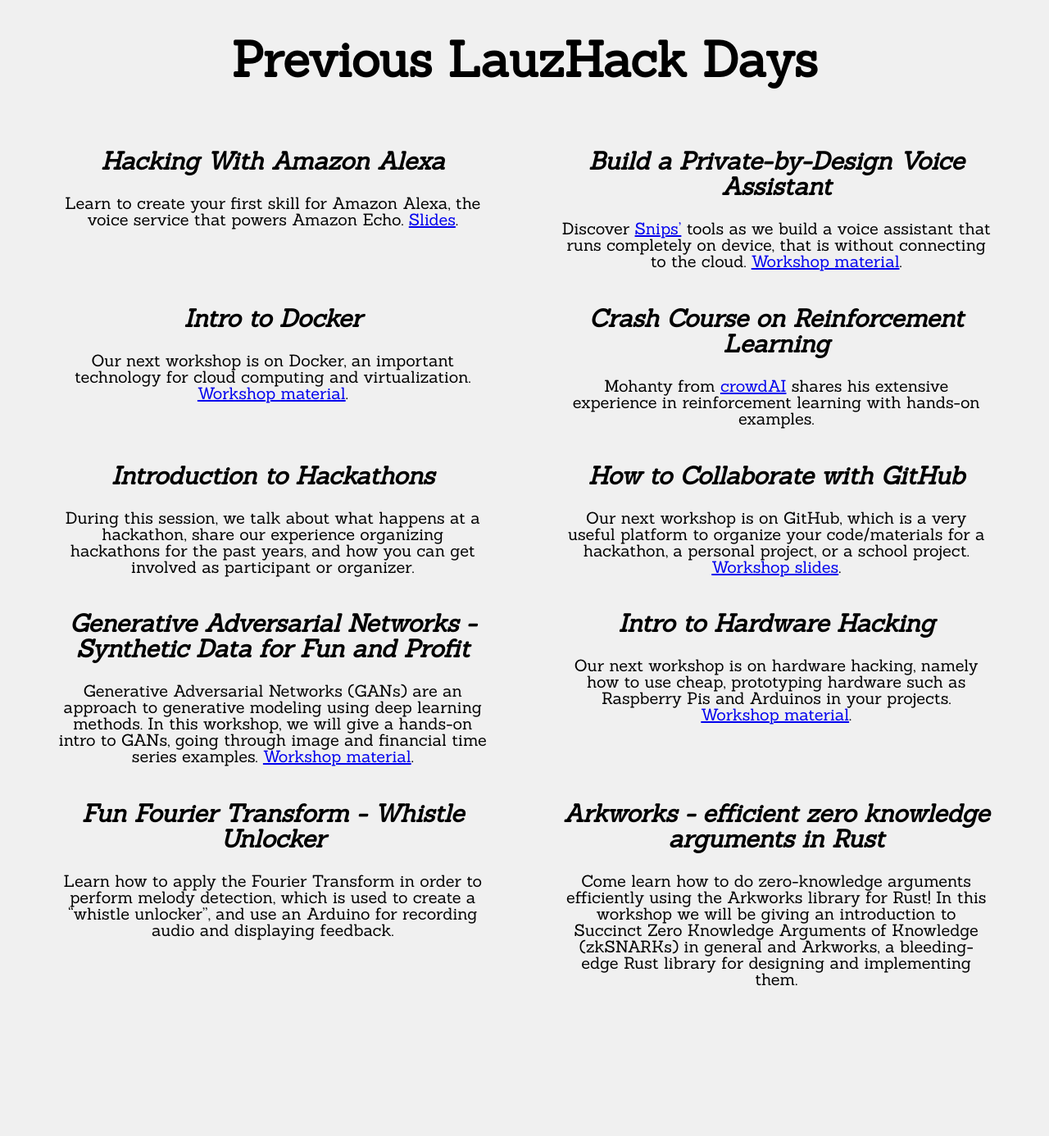
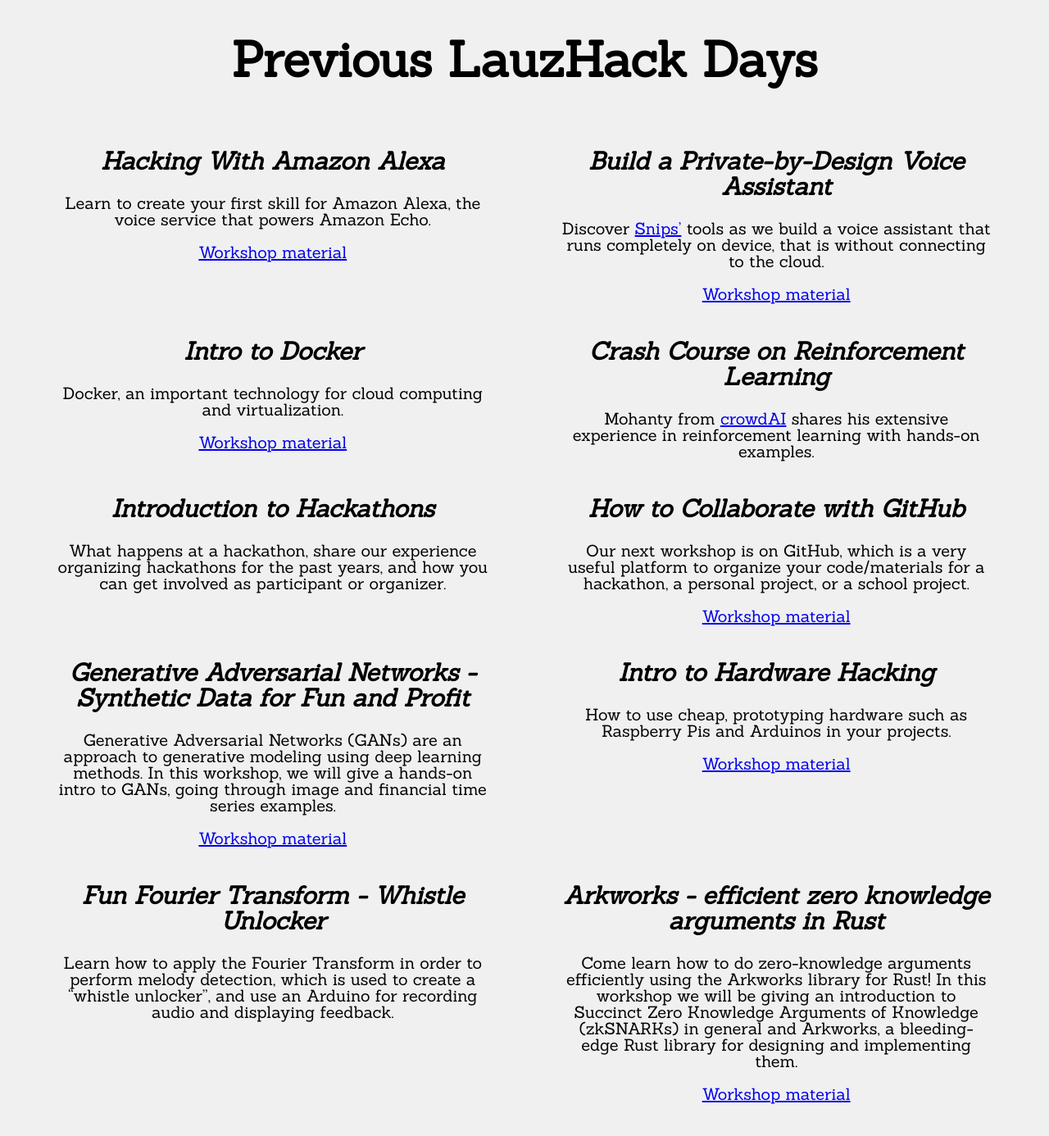
Before and after one commit to LauzHack/LauzHack.github.io, a Jekyll site: the page built from workshops.html, in a window 1280 px wide and 1400 px high, scrolled down 350 px. Shown: the top 1386 px of the window at 82% size. Built offline with Jekyll 4.4.1, drawn with Linux system fonts in a browser that asks for light colours; before the commit the page ends 1627 px from its top, so only the background shows below that.

Commit message:
Add arkworks slides

```diff
--- a/_data/workshops.yml
+++ b/_data/workshops.yml
@@ -15,12 +15,14 @@
   Hacking With Amazon Alexa:
     date: '2018-10-19 17:00'
     signup: 'https://goo.gl/forms/7yrOLmYUlkIHJYhV2'
-    description: Learn to create your first skill for Amazon Alexa, the voice service that powers Amazon Echo. [Slides](https://docs.google.com/presentation/d/1Aw1WJrv07Xm0iC63NN8AehWYOxqQrzlD1T6zBSX5bdc/edit?usp=sharing).
+    description: Learn to create your first skill for Amazon Alexa, the voice service that powers Amazon Echo.
+    material: https://docs.google.com/presentation/d/1Aw1WJrv07Xm0iC63NN8AehWYOxqQrzlD1T6zBSX5bdc/edit?usp=sharing
 
   Build a Private-by-Design Voice Assistant:
     date: '2018-11-21 18:00'
     signup: 'https://goo.gl/forms/5pijntOGOurABPRx2'
-    description: Discover [Snips'](https://snips.ai/) tools as we build a voice assistant that runs completely on device, that is without connecting to the cloud. [Workshop material](https://github.com/ebezzam/snips-skill-mental-calculation).
+    description: Discover [Snips'](https://snips.ai/) tools as we build a voice assistant that runs completely on device, that is without connecting to the cloud.
+    material: https://github.com/ebezzam/snips-skill-mental-calculation
 
   Intro to Docker:
     date: '2018-12-05 18:00'
@@ -40,22 +42,26 @@
   How to Collaborate with GitHub:
     date: '2021-11-03 18:15'
     signup: 'https://go.epfl.ch/github'
-    description: Our next workshop is on GitHub, which is a very useful platform to organize your code/materials for a hackathon, a personal project, or a school project. [Workshop slides](https://docs.google.com/presentation/d/1Ib2Ok8G7y1biGUHSDRUoRjUgLIERfpdNqsQM6ub1FWc/edit?usp=sharing).
+    description: Our next workshop is on GitHub, which is a very useful platform to organize your code/materials for a hackathon, a personal project, or a school project.
+    material: https://docs.google.com/presentation/d/1Ib2Ok8G7y1biGUHSDRUoRjUgLIERfpdNqsQM6ub1FWc/edit?usp=sharing
 
   Generative Adversarial Networks - Synthetic Data for Fun and Profit:
     date: '2021-12-08 18:15'
     signup: 'https://go.epfl.ch/gans'
-    description: Generative Adversarial Networks (GANs) are an approach to generative modeling using deep learning methods. In this workshop, we will give a hands-on intro to GANs, going through image and financial time series examples. [Workshop material](https://github.com/amrusnak/LauzHackGANDemo).
+    description: Generative Adversarial Networks (GANs) are an approach to generative modeling using deep learning methods. In this workshop, we will give a hands-on intro to GANs, going through image and financial time series examples.
+    material: https://github.com/amrusnak/LauzHackGANDemo
 
   Intro to Hardware Hacking:
     date: '2022-03-24 18:15'
     signup: 'https://go.epfl.ch/hardware'
-    description: Our next workshop is on hardware hacking, namely how to use cheap, prototyping hardware such as Raspberry Pis and Arduinos in your projects. [Workshop material](https://github.com/ebezzam/hardware-hacking-intro).
+    description: How to use cheap, prototyping hardware such as Raspberry Pis and Arduinos in your projects.
+    material: https://github.com/ebezzam/hardware-hacking-intro
 
   Intro to Docker:
     date: '2022-04-11 18:15'
     signup: 'https://go.epfl.ch/docker'
-    description: Our next workshop is on Docker, an important technology for cloud computing and virtualization. [Workshop material](https://github.com/dialexo/lauzhack-docker-workshop).
+    description: Docker, an important technology for cloud computing and virtualization.
+    material: https://github.com/dialexo/lauzhack-docker-workshop
 
   Fun Fourier Transform - Whistle Unlocker:
     date: '2022-04-28 18:15'
@@ -65,9 +71,10 @@
   Introduction to Hackathons:
     date: '2022-10-12 18:15'
     signup: 'https://forms.gle/ajRuMb4JvvRct9Nc8'
-    description: During this session, we talk about what happens at a hackathon, share our experience organizing hackathons for the past years, and how you can get involved as participant or organizer.
+    description: What happens at a hackathon, share our experience organizing hackathons for the past years, and how you can get involved as participant or organizer.
 
   Arkworks - efficient zero knowledge arguments in Rust:
     date: '2022-11-09 18:15'
     signup: 'https://forms.gle/VyJL9GwYonsjWFVU6'
     description: Come learn how to do zero-knowledge arguments efficiently using the Arkworks library for Rust! In this workshop we will be giving an introduction to Succinct Zero Knowledge Arguments of Knowledge (zkSNARKs) in general and Arkworks, a bleeding-edge Rust library for designing and implementing them.
+    material: https://drive.google.com/file/d/1LOUlv6gkmkMQrKkmRrfr1Bl1AOrfXyeB/view?usp=sharing
--- a/workshops.html
+++ b/workshops.html
@@ -48,6 +48,9 @@
               <i>{{ workshop[0] }}</i>
             </h2>
             <p>{{ workshop[1].description | markdownify }}</p>
+            {% if workshop[1].material %}
+              <p><a href="{{ workshop[1].material }}">Workshop material</a></p>
+            {% endif %}
           </div>
         {% endif %}
       {% endfor %}
```
